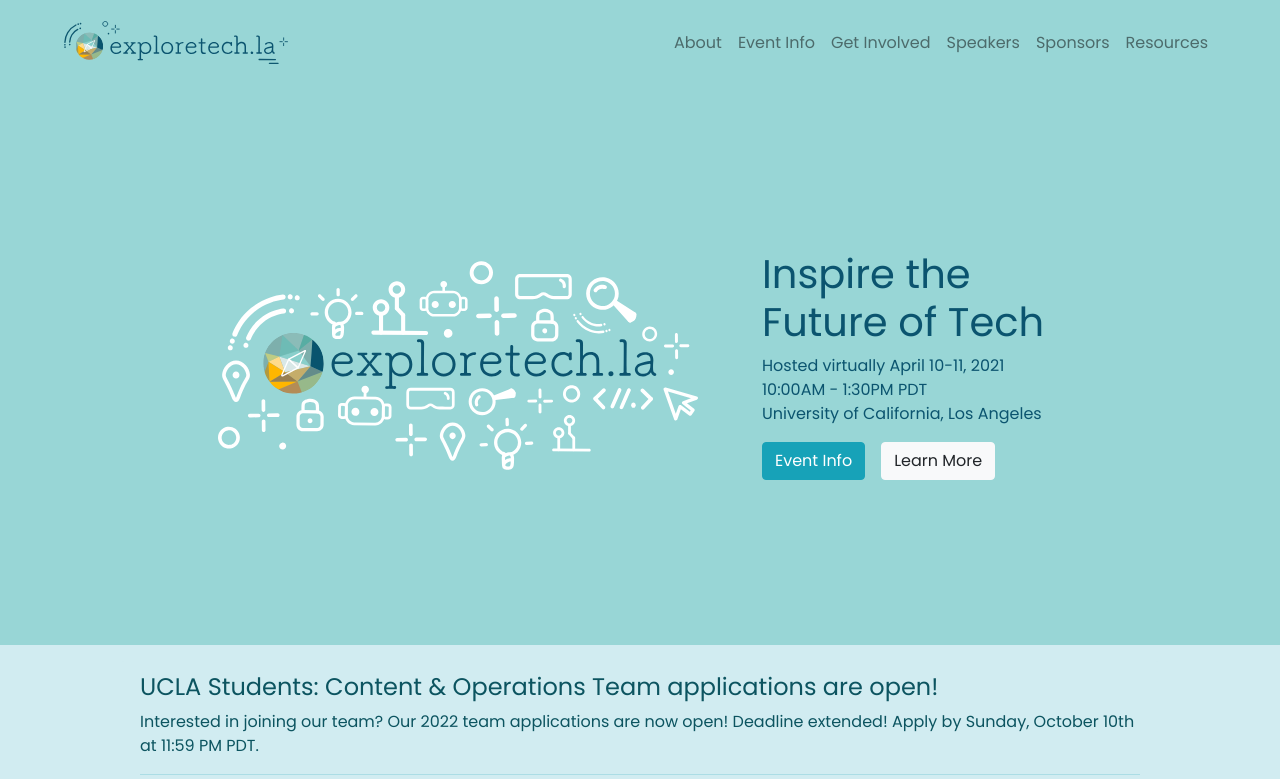
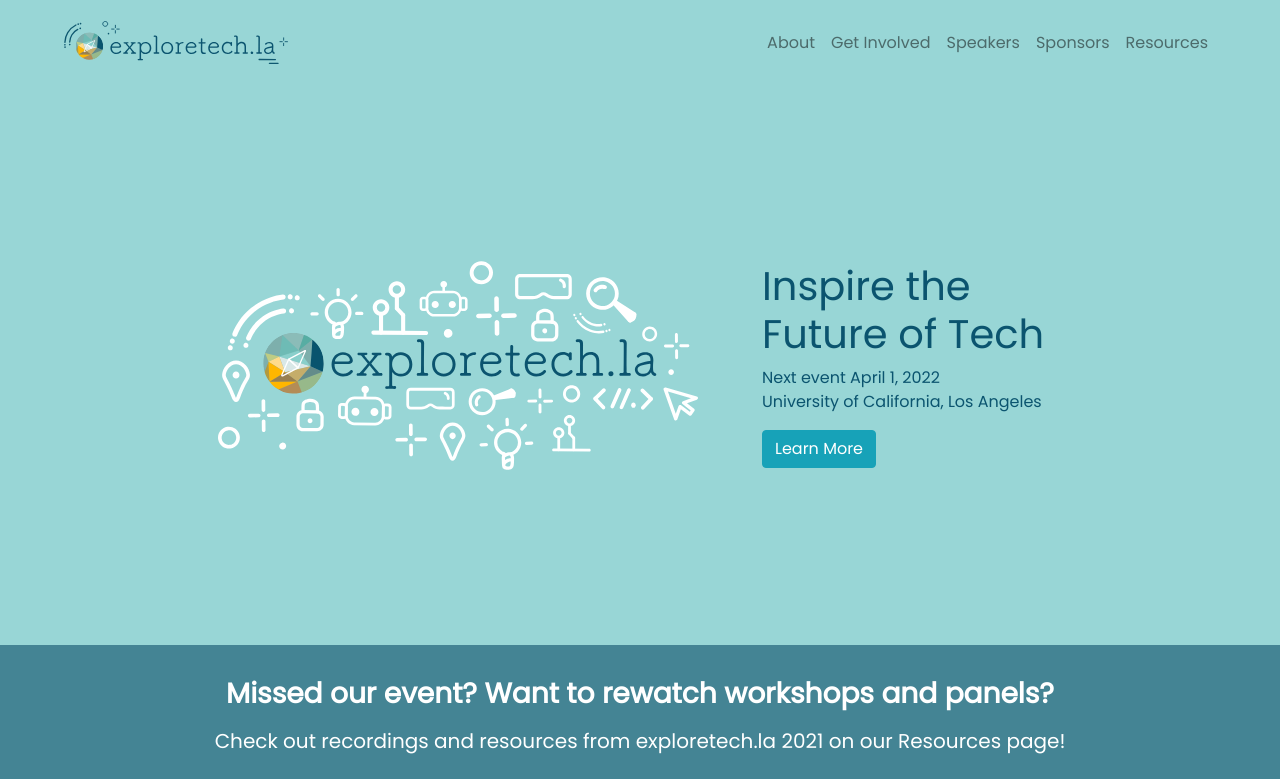
Before and after one commit to exploretech-la/website, a React (Create React App) app: page / in a window 1280 px wide. Shown: the top 779 px of the page. Built offline with nearby package versions, Linux system fonts and the light colour scheme.

Commit message:
removed team application alert and last years event info tab

```diff
--- a/src/components/Hero.jsx
+++ b/src/components/Hero.jsx
@@ -14,14 +14,13 @@ export default class Hero extends Component {
                 <div className="hero-content">
                     <h1 className="h1-title">Inspire the Future&nbsp;of&nbsp;Tech</h1>
                     <h2 className="h2-title">Inspire the Future&nbsp;of&nbsp;Tech</h2>
-                    <p>Hosted virtually April 10-11, 2021</p>
-                    <p>10:00AM - 1:30PM PDT</p>
+                    <p>Next event April 1, 2022</p>
                     <p>University of California, Los Angeles</p>
                     <div className="hero-cta">
-                        <Button variant="info" href={`/exploretechla2021`} onClick={this._trackRegisterTodayClick}>
+                        {/* <Button variant="info" href={`/exploretechla2021`} onClick={this._trackRegisterTodayClick}>
                             Event Info
-                        </Button>
-                        <Button variant="light" href={`#${HomePageSections.ABOUT.name}`} onClick={this._trackLearnMoreClick}>
+                        </Button> */}
+                        <Button variant="info" href={`#${HomePageSections.ABOUT.name}`} onClick={this._trackLearnMoreClick}>
                             Learn More
                         </Button>
                     </div>
--- a/src/components/Home.jsx
+++ b/src/components/Home.jsx
@@ -1,7 +1,7 @@
 import React from 'react';
 
 import Hero from './Hero';
-import Alerts from './Alerts'
+// import Alerts from './Alerts'
 import About from './About';
 import GetInvolved from './GetInvolved';
 import Speakers from './Speakers';
@@ -14,7 +14,7 @@ function Home() {
   return (
     <div className="Home">
       <Hero />
-      <Alerts />
+      {/* <Alerts /> */}
       <RegistrationAlert />
       <About />
       <GetInvolved />
--- a/src/components/common/Header.jsx
+++ b/src/components/common/Header.jsx
@@ -34,7 +34,7 @@ function Header() {
   const homeNavItems = (
     <Nav>
       <Nav.Item><Nav.Link href={`#${HomePageSections.ABOUT.name}`}>About</Nav.Link></Nav.Item>
-      <Nav.Item><Nav.Link href={`/exploretechla2021`}>Event Info</Nav.Link></Nav.Item>
+      {/* <Nav.Item><Nav.Link href={`/exploretechla2021`}>Event Info</Nav.Link></Nav.Item> */}
       <Nav.Item><Nav.Link href={`#${HomePageSections.GET_INVOLVED.name}`}>Get Involved</Nav.Link></Nav.Item>
       <Nav.Item><Nav.Link href={`#${HomePageSections.SPEAKERS.name}`}>Speakers</Nav.Link></Nav.Item>
       <Nav.Item><Nav.Link href={`#${HomePageSections.SPONSORS.name}`}>Sponsors</Nav.Link></Nav.Item>
```
